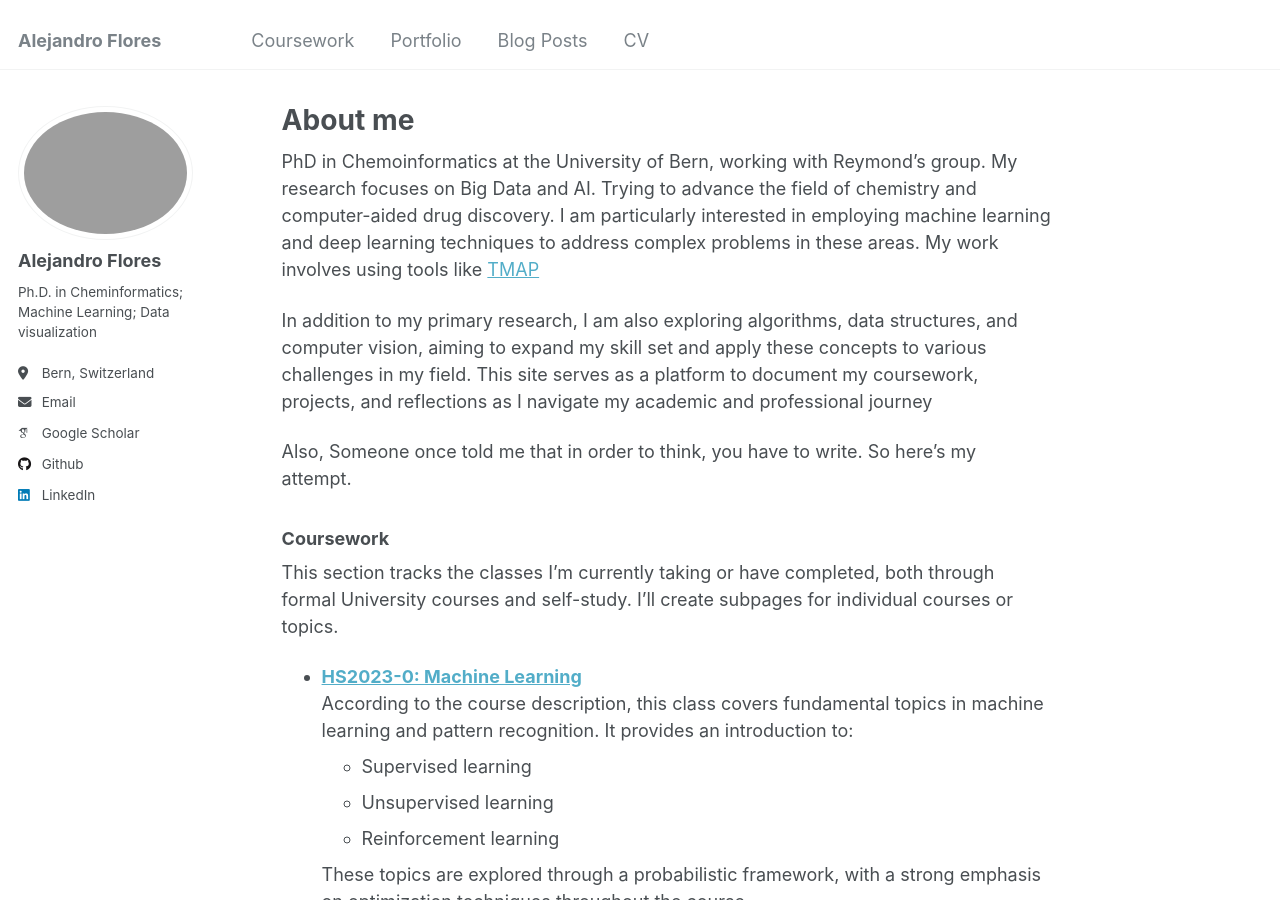
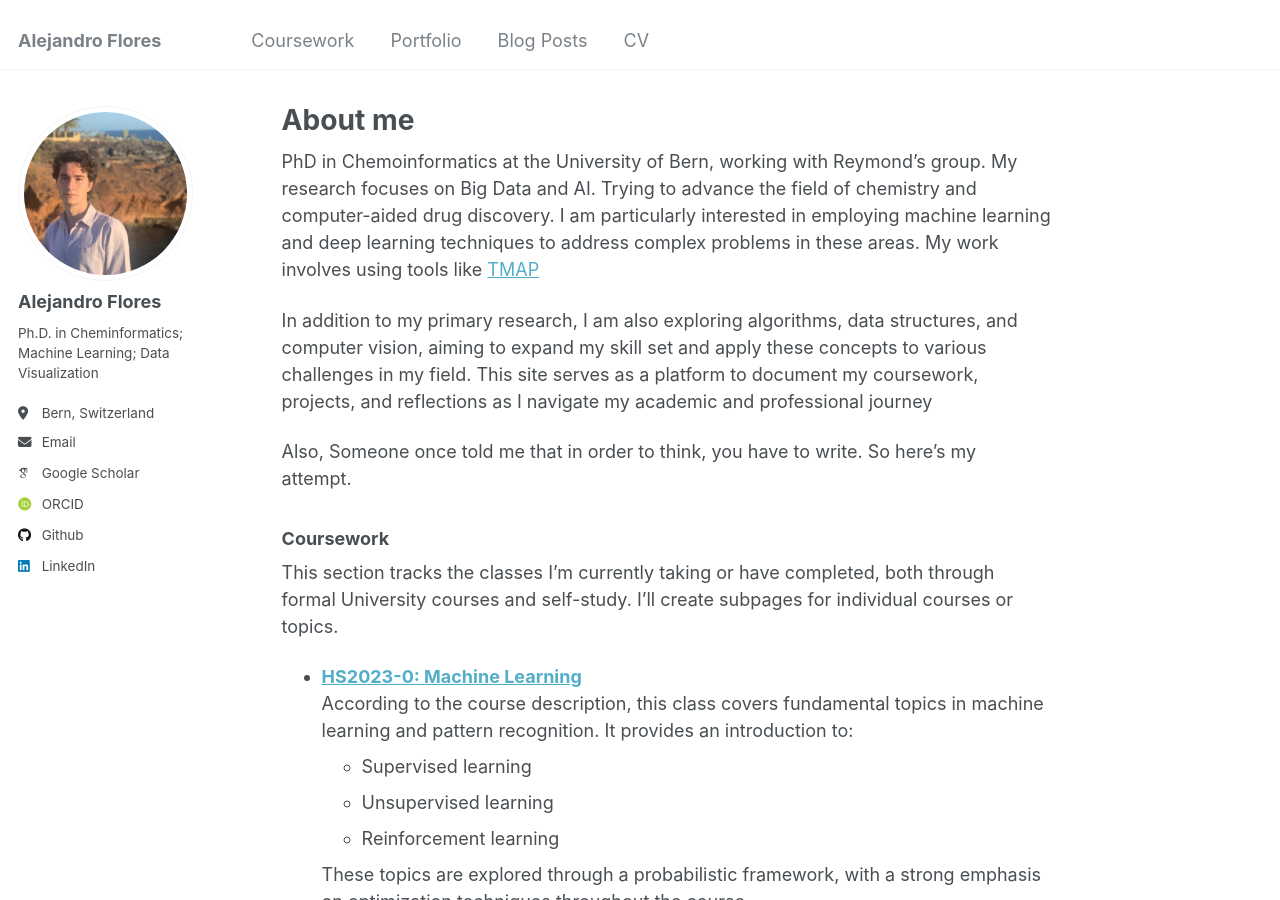
Before and after one commit to afloresep/afloresep.github.io, a Jekyll site: the page built from _pages/about.md, in a window 1280 px wide and 900 px high. Built offline with Jekyll 4.4.1, drawn with Linux system fonts in a browser that asks for light colours; some web fonts are replaced; some of the changed lines change nothing that is shown.

Commit message:
Update _config.yml

```diff
--- a/_config.yml
+++ b/_config.yml
@@ -6,7 +6,7 @@
 # `jekyll serve`. If you change this file, please restart the server process.
 
 # Site Settings
-locale                   : "en-EU"
+locale                   : "en-UE"
 title                    : "Alejandro Flores"
 title_separator          : "-"
 name                     : &name "Alejandro Flores"
@@ -81,12 +81,12 @@ analytics:
 # Site Author
 author:
   name             : "Alejandro Flores"
-  avatar           : "images/linkedinpp.png"
-  bio              : "Ph.D. in Cheminformatics; Machine Learning; Data visualization"
+  avatar           : "linkedinpp.jpg"
+  bio              : "Ph.D. in Cheminformatics; Machine Learning; Data Visualization"
   location         : "Bern, Switzerland"
   employer         :
   pubmed           : #"https://www.ncbi.nlm.nih.gov/pubmed/?term=john+snow"
-  googlescholar    : "https://scholar.google.com/citations?user=NJsZb0QAAAAJ&hl=en"
+  googlescholar    : "https://scholar.google.com/citations?user=NJsZb0QAAAAJ&hl"
   email            : "afloresep01@gmail.com"
   researchgate     :  # example: "https://www.researchgate.net/profile/yourprofile"
   uri              :
@@ -103,7 +103,7 @@ author:
   impactstory      : #"https://profiles.impactstory.org/u/xxxx-xxxx-xxxx-xxxx"
   lastfm           :
   linkedin         : "afloresep"
-  orcid            : #"http://orcid.org/yourorcidurl"
+  orcid            : "https://orcid.org/0000-0002-4463-6786"
   pinterest        :
   soundcloud       :
   stackoverflow    : # http://stackoverflow.com/users/123456/username
@@ -255,7 +255,7 @@ sass:
 permalink: /:categories/:title/
 # paginate: 5 # amount of posts to show
 # paginate_path: /page:num/
-timezone: Bern/Switzerland # http://en.wikipedia.org/wiki/List_of_tz_database_time_zones
+timezone: Bern (GMT+2) # http://en.wikipedia.org/wiki/List_of_tz_database_time_zones
 
 
 # Plugins
```
